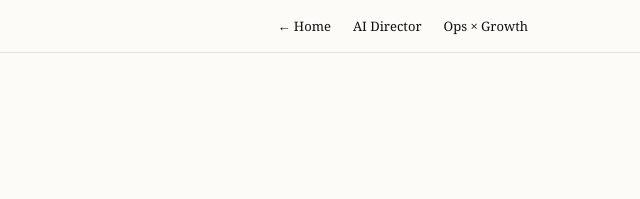
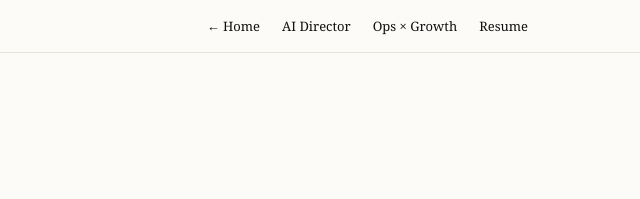
Before and after one commit to hemolin23/hemolin23.github.io, a plain HTML site: page director.html in a window 1280 px wide. Shown: the top 199 px of the page, 640-1280 px from the left. Drawn offline with Linux system fonts and the light colour scheme.

Commit message:
Update resume PDF

```diff
--- a/director.html
+++ b/director.html
@@ -54,7 +54,7 @@
 
 <nav><div class="wrap">
   <span class="mono">Shi Genjie · Casebook</span>
-  <span><a href="https://hemolin23.github.io/index.html">← Home</a><a href="director.html">AI Director</a><a href="operations.html">Ops × Growth</a></span>
+  <span><a href="https://hemolin23.github.io/index.html">← Home</a><a href="director.html">AI Director</a><a href="operations.html">Ops × Growth</a><a href="assets/portfolio/shigenjie-ai-product-pm-resume.pdf">Resume</a></span>
 </div></nav>
 
 <header class="wrap cover">
```
Also changed, not shown: operations.html (+1 -1 lines), 1 other file.
